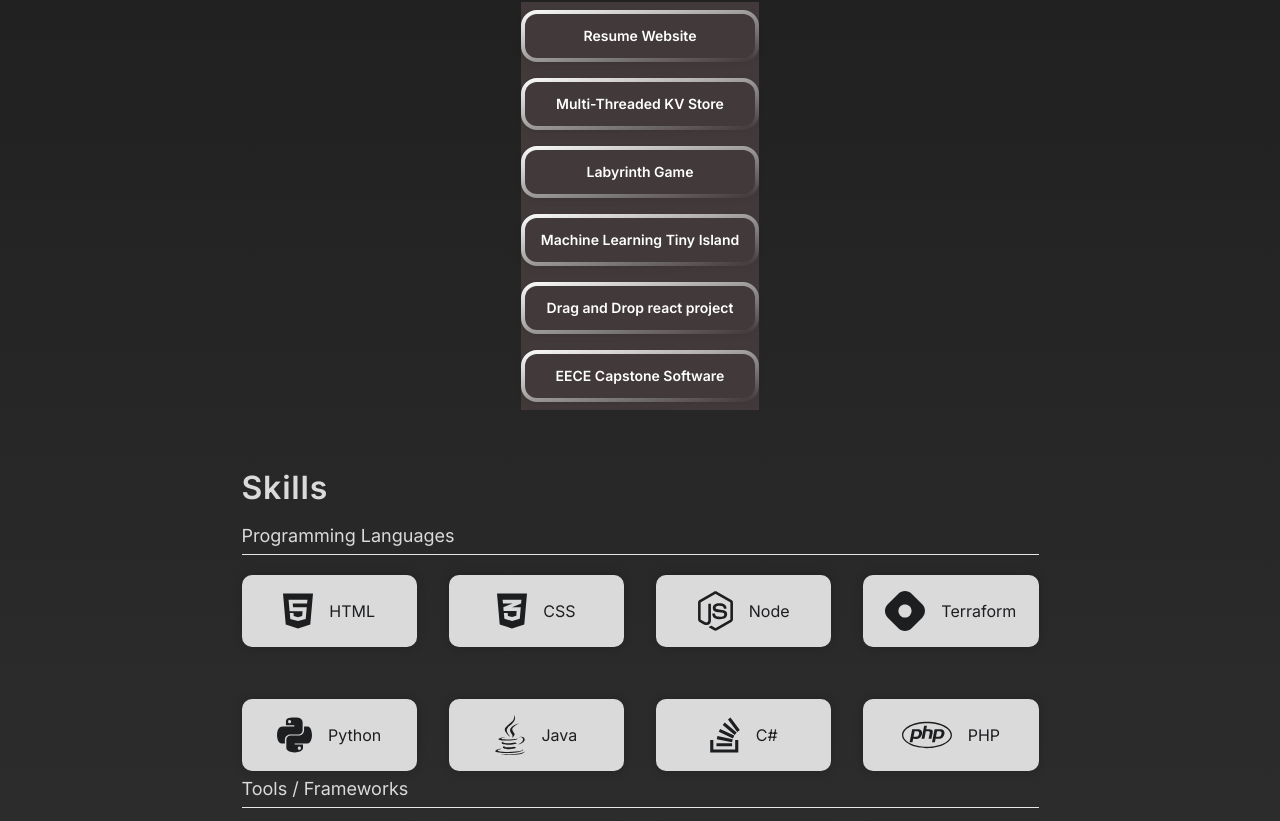
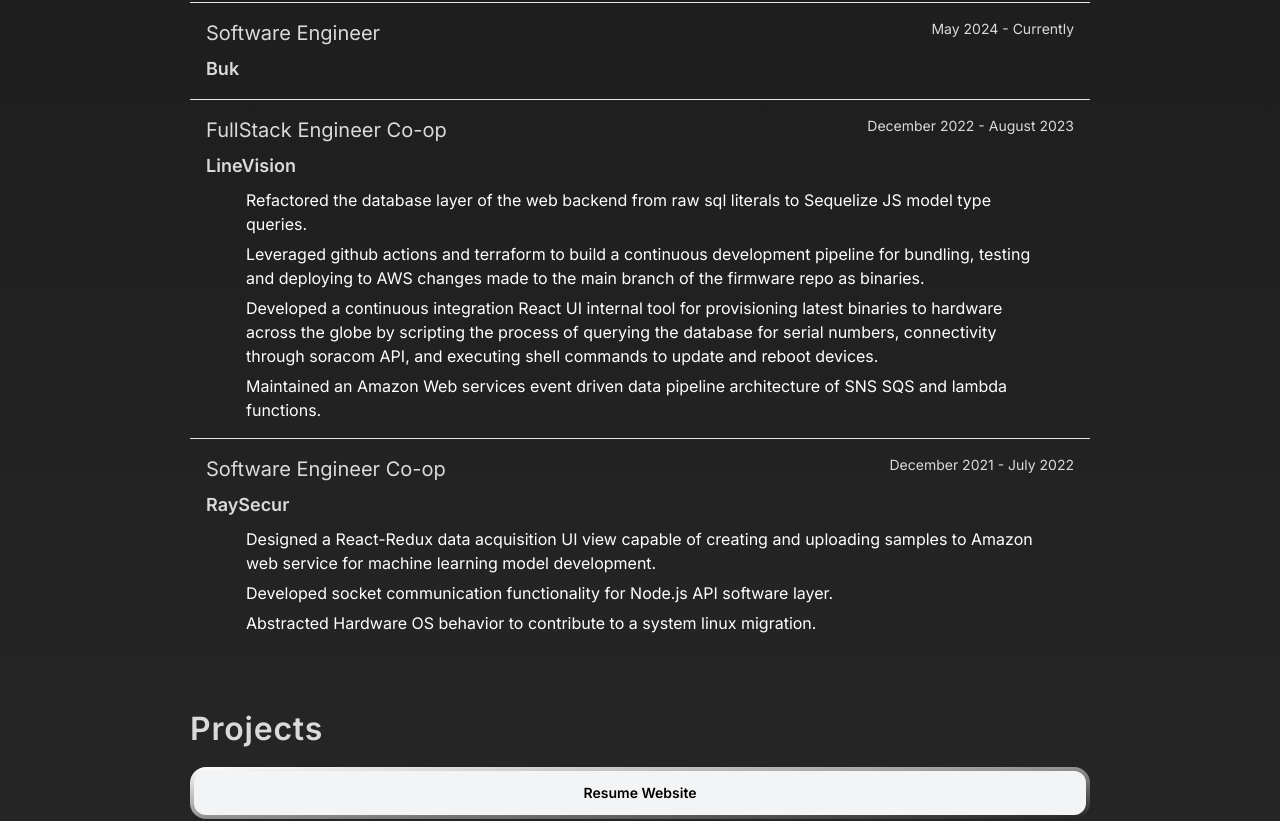
Before and after one commit to diegovaldiviac/my-porfolio, a Next.js app: page / in a window 1280 px wide. Shown: the part 521-1342 px from the top of the page. Built offline with nearby package versions, Linux system fonts and the light colour scheme.

Commit message:
styling to match sizes

```diff
--- a/src/app/components/Button.tsx
+++ b/src/app/components/Button.tsx
@@ -4,8 +4,7 @@
         onClick={onClick}
         className="my-2 w-full rounded-2xl bg-gradient-to-br from-white to-yellow p-1 drop-shadow-md transition hover:scale-105"
       >
-        <h1 className="rounded-xl bg-gray-100 object-fill px-4 py-3 text-sm font-semibold text-white transition-colors active:bg-gray-200 dark:bg-slate-900 dark:text-slate-300 dark:active:bg-slate-950"
-        style={{ backgroundColor: "#423a3a" }}
+        <h1 className="rounded-xl bg-gray-100 object-fill px-4 py-3 text-sm font-semibold text-black transition-colors active:bg-gray-200"
         >
           {title}
         </h1>
--- a/src/app/globals.css
+++ b/src/app/globals.css
@@ -8,13 +8,6 @@
   --background-end-rgb: 50, 50, 50; /* End of black background */
 }
 
-@media (prefers-color-scheme: dark) {
-  :root {
-    --foreground-rgb: 0, 0, 0; /* Black foreground */
-    --background-start-rgb: 0, 0, 0; /* Start of black background */
-    --background-end-rgb: 0, 0, 0; /* End of black background */
-  }
-}
 
 body {
   color: rgb(var(--foreground-rgb));
@@ -47,13 +40,6 @@
   width: 900px;
   margin: 0 auto;
   padding: 0 0;
-}
-
-@media screen and (max-width: 768px) {
-  body {
-    width: 100%;
-    padding: 0 2rem;
-  }
 }
 
 a {
@@ -102,12 +88,6 @@
   height: 1px;
   width: 80%;
   margin: 0 auto;
-}
-
-@media screen and (max-width: 768px) {
-  hr {
-    width: 100%;
-  }
 }
 
 .footer-container {
@@ -262,30 +242,47 @@
   }
 }
 
-/* Skills */
-.skills-container {
+/* Section */
+.section-container {
   padding: 2rem 0;
+  max-width: 800px;
+  width: 100%;
+  margin: 0 auto;
 }
 
-.skills-container h2 {
+.section-container h2 {
   font-size: 2rem;
   font-weight: 600;
   margin-bottom: 1rem;
 }
 
-.skills-container .grid-skills {
+.section-container .grid-skills {
   display: grid;
   grid-template-columns: repeat(4, 1fr);
   gap: 2rem;
 }
 
-@media screen and (max-width: 768px) {
-  .skills-container .grid-skills {
-    grid-template-columns: repeat(2, 1fr);
+.section-container {
+  padding: 2rem 0;
+  max-width: 1000px;
+  width: 100%;
+  margin: 0 auto;
+}
+
+/* Adjust padding for smaller screens */
+@media (max-width: 768px) {
+  .section-container {
+    padding: 1.5rem 1rem; /* Reduce padding for smaller screens */
   }
 }
 
-.skills-container .grid-skills .skill-card {
+@media (max-width: 480px) {
+  .section-container {
+    padding: 1rem 0.5rem; /* Further reduce padding for very small screens */
+  }
+}
+
+.section-container .grid-skills .skill-card {
   margin-top: 20px;
   background-color: #DADADB;
   color: #1D1E20;
@@ -300,33 +297,38 @@
   cursor: context-menu;
 }
 
-.skills-container .grid-skills i {
+.section-container .section-skills i {
 
   font-size: 1.5rem;
+  color: #b3b3b3;
 }
 
-.skills-container .grid-skills .html:hover {
+.section-container .grid-skills .html:hover {
   background-color: #E34F26;
 }
 
-.skills-container .grid-skills .css:hover {
+.section-container .grid-skills .css:hover {
   background-color: #264DE4;
 }
 
-.skills-container .grid-skills .js:hover {
+.section-container .grid-skills .js:hover {
   background-color: #F7DF1E;
 }
 
-.skills-container .grid-skills .react:hover {
+.section-container .grid-skills .react:hover {
   background-color: #61DAFB;
 }
 
-.skills-container .grid-skills .node:hover {
+.section-container .grid-skills .node:hover {
   background-color: #339933;
 }
 
-.skills-container .grid-skills .python:hover {
+.section-container .grid-skills .python:hover {
   background-color: #3776AB;
+}
+
+.section-container li::before {
+  color: #DADADB;
 }
 
 /* Projects */
@@ -425,8 +427,3 @@
   margin-bottom: 1rem;
   text-align: center;
 }
-
-.project-container {
-  background-color: #423a3a; /* Darker background color */
-  color: #fff; /* White text color */
-}
--- a/src/app/page.tsx
+++ b/src/app/page.tsx
@@ -3,6 +3,7 @@
 import ProjectsSection from './sections/Project';
 import SkillSection from "./sections/Skills"
 import EducationSection from "./sections/Education"
+import ExperienceSection from './sections/Experience';
 
 
 export default function Home() {
@@ -10,6 +11,7 @@
     <Layout>
       <div className="flex flex-col items-center py-6 pt-0">
         <EducationSection />
+        <ExperienceSection />
         <ProjectsSection />
         <SkillSection />
       </div>
--- a/src/app/sections/Education.tsx
+++ b/src/app/sections/Education.tsx
@@ -15,7 +15,7 @@
   img: any
 }) {
   return (
-    <div className="py-3">
+    <div className="py-3 px-4 w-full">
       <div className="flex flex-row items-start justify-between">
         <H3>{school}</H3>
         <div className="hidden text-nowrap lg:block">
@@ -32,7 +32,7 @@
 
 function EducationSection() {
   return (
-    <div className="skills-container">
+    <div className="section-container">
       <div className="divide-y">
         <H2>{"Education"}</H2>
         <EducationItem
--- /dev/null
+++ b/src/app/sections/Experience.tsx
@@ -0,0 +1,96 @@
+import Box from "../components/Box";
+import { H2, H3, H4, H5 } from "../components/Headings";
+import { ReactNode } from "react";
+import "../globals.css"
+
+function WorkExperience({
+  title,
+  company,
+  date,
+  children,
+}: {
+  title: string;
+  company: string;
+  date: string;
+  children: ReactNode;
+}) {
+  return (
+    <div className="py-3 px-4">
+      <div className="flex flex-row items-start justify-between text-pretty">
+        <H3>{title}</H3>
+        <div className="hidden text-nowrap lg:block">
+          <H5>{date}</H5>
+        </div>
+      </div>
+      <div className="font-semibold">
+        <H4>{company}</H4>
+      </div>
+      <div className="text-nowrap lg:hidden">
+        <H5>{date}</H5>
+      </div>
+      {children}
+    </div>
+  );
+}
+
+function ExperienceBullets({ children }: { children: ReactNode }) {
+  return (
+    <ul className="experience-bullets mx-10 my-1 list-outside list-disc space-y-1.5 text-white">
+      {children}
+    </ul>
+  );
+}
+
+export default function ExperienceSection() {
+  return (
+    <div className="section-container">
+      <div className="divide-y">
+        <H2>{"Experience"}</H2>
+        <WorkExperience
+          title={"Software Engineer"}
+          company={"Buk"}
+          date={"May 2024 - Currently"}
+        > </WorkExperience>
+        <WorkExperience
+          title={"FullStack Engineer Co-op"}
+          company={"LineVision"}
+          date={"December 2022 - August 2023"}
+        >
+          <ExperienceBullets>
+          <li>
+                Refactored the database layer of the web backend from raw sql literals to Sequelize JS model type queries.
+            </li>
+            <li>
+                Leveraged github actions and terraform to build a continuous development pipeline for bundling,
+                testing and deploying to AWS changes made to the main branch of the firmware repo as binaries.
+            </li>
+            <li>
+                Developed a continuous integration React UI internal tool for provisioning latest binaries to hardware across the globe by scripting the process of
+                querying the database for serial numbers, connectivity through soracom API, and executing shell commands to update and reboot devices.
+            </li>
+            <li>
+                Maintained an Amazon Web services event driven data pipeline architecture of SNS SQS and lambda functions.
+            </li>
+          </ExperienceBullets>
+        </WorkExperience>
+        <WorkExperience
+          title={"Software Engineer Co-op"}
+          company={"RaySecur"}
+          date={"December 2021 - July 2022"}
+        >
+          <ExperienceBullets>
+            <li>
+                Designed a React-Redux data acquisition UI view capable of creating and uploading samples to Amazon web service for machine learning model development.
+            </li>
+            <li>
+                Developed socket communication functionality for Node.js API software layer.
+            </li>
+            <li>
+                Abstracted Hardware OS behavior to contribute to a system linux migration.
+            </li>
+          </ExperienceBullets>
+        </WorkExperience>
+      </div>
+    </div>
+  );
+}
--- a/src/app/sections/Project.tsx
+++ b/src/app/sections/Project.tsx
@@ -97,7 +97,7 @@
 
 export default function ProjectsSection() {
   return (
-    <div className="skills-container">
+    <div className="section-container">
       <H2>{"Projects"}</H2>
       <Project
         title={"Resume Website"}
--- a/src/app/sections/Skills.tsx
+++ b/src/app/sections/Skills.tsx
@@ -2,10 +2,10 @@
 import { H2, H4 } from "../components/Headings";
 import TextItem from "../components/TextItem";
 import { FontAwesomeIcon } from '@fortawesome/react-fontawesome';
-import { faHtml5, faCss3Alt, faJsSquare, faJava, faNodeJs, faPython, faLinux, faHashnode, faPhp,
+import { faHtml5, faCss3Alt, faJava, faNodeJs, faPython, faLinux, faHashnode, faPhp,
     faDocker, faReact, faGithubSquare, faJira, faConfluence, faAws,
     faStackOverflow} from '@fortawesome/free-brands-svg-icons';
-import { faCode, faCloudUpload } from '@fortawesome/free-solid-svg-icons';
+import { faCode, faTerminal, faDatabase } from '@fortawesome/free-solid-svg-icons';
 
 
 function SkillCategory(props: { title: string; skills: string[] }) {
@@ -23,7 +23,7 @@
 
 export default function SkillsSection() {
   return (
-    <div className="skills-container">
+    <div className="section-container">
         <H2>{"Skills"}</H2>
 
         <div className="divide-y">
@@ -42,17 +42,17 @@
                     <FontAwesomeIcon icon={faNodeJs} style={{ fontSize: '40px' }}/>
                     <p>Node</p>
                 </div>
+                <div className="skill-card node">
+                    <FontAwesomeIcon icon={faHashnode} style={{ fontSize: '40px' }}/>
+                    <p>SQL</p>
+                </div>
                 <div className="skill-card react">
-                    <FontAwesomeIcon icon={faHashnode} style={{ fontSize: '40px' }}/>
-                    <p>Terraform</p>
+                    <FontAwesomeIcon icon={faJava} style={{ fontSize: '40px' }}/>
+                    <p>Java</p>
                 </div>
                 <div className="skill-card python">
                     <FontAwesomeIcon icon={faPython} style={{ fontSize: '40px' }}/>
                     <p>Python</p>
-                </div>
-                <div className="skill-card react">
-                    <FontAwesomeIcon icon={faJava} style={{ fontSize: '40px' }}/>
-                    <p>Java</p>
                 </div>
                 <div className="skill-card js">
                     <FontAwesomeIcon icon={faStackOverflow} style={{ fontSize: '40px' }}/>
@@ -100,6 +100,14 @@
                         <FontAwesomeIcon icon={faLinux} style={{ fontSize: '40px' }}/>
                         <p>Linux</p>
                     </div>
+                    <div className="skill-card react">
+                    <FontAwesomeIcon icon={faTerminal} style={{ fontSize: '40px' }}/>
+                    <p>Terraform</p>
+                    </div>
+                    <div className="skill-card node">
+                    <FontAwesomeIcon icon={faDatabase} style={{ fontSize: '40px' }}/>
+                    <p>PostgreSQL</p>
+                    </div>
                 </div>
             </div>
       </div>
```
